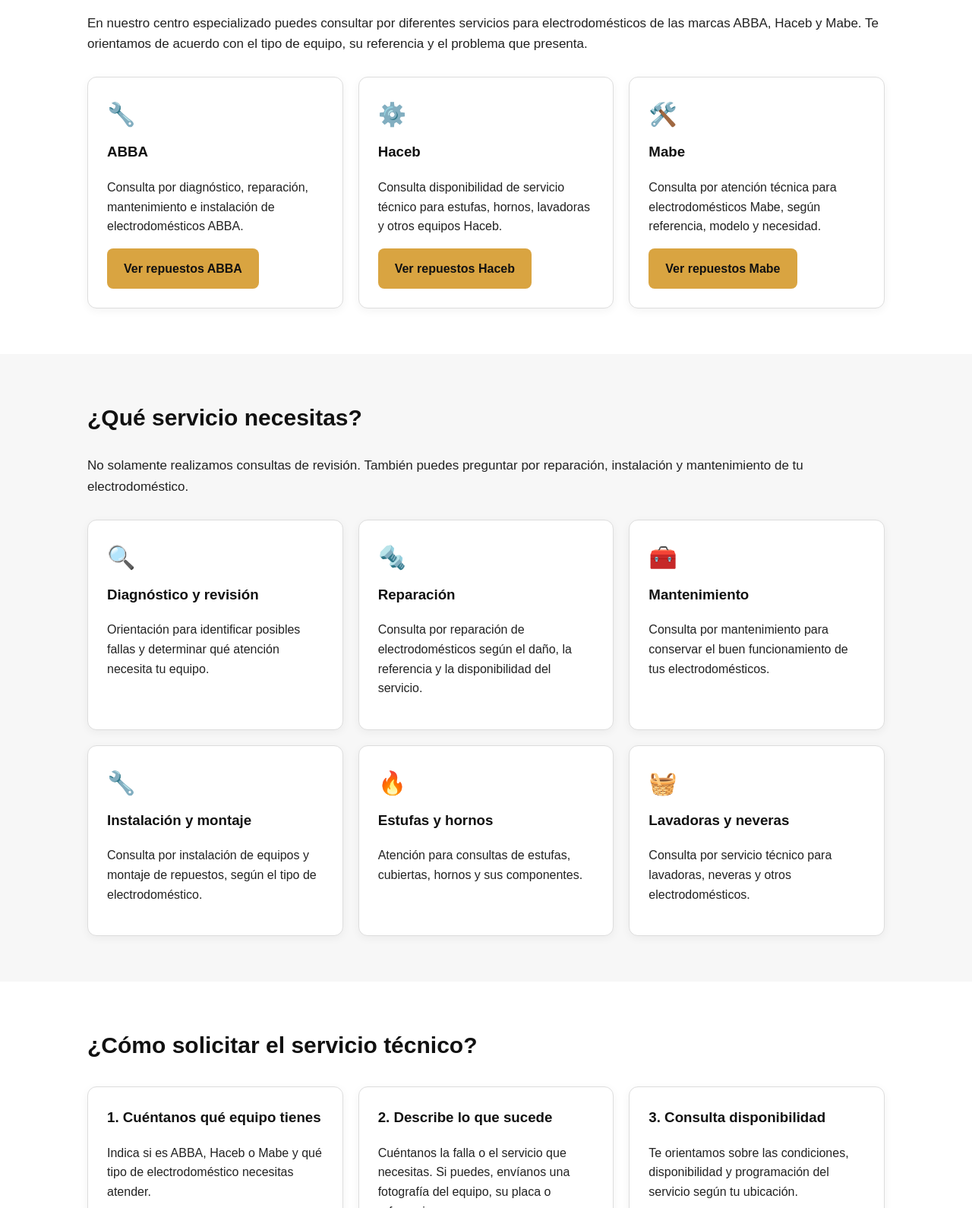
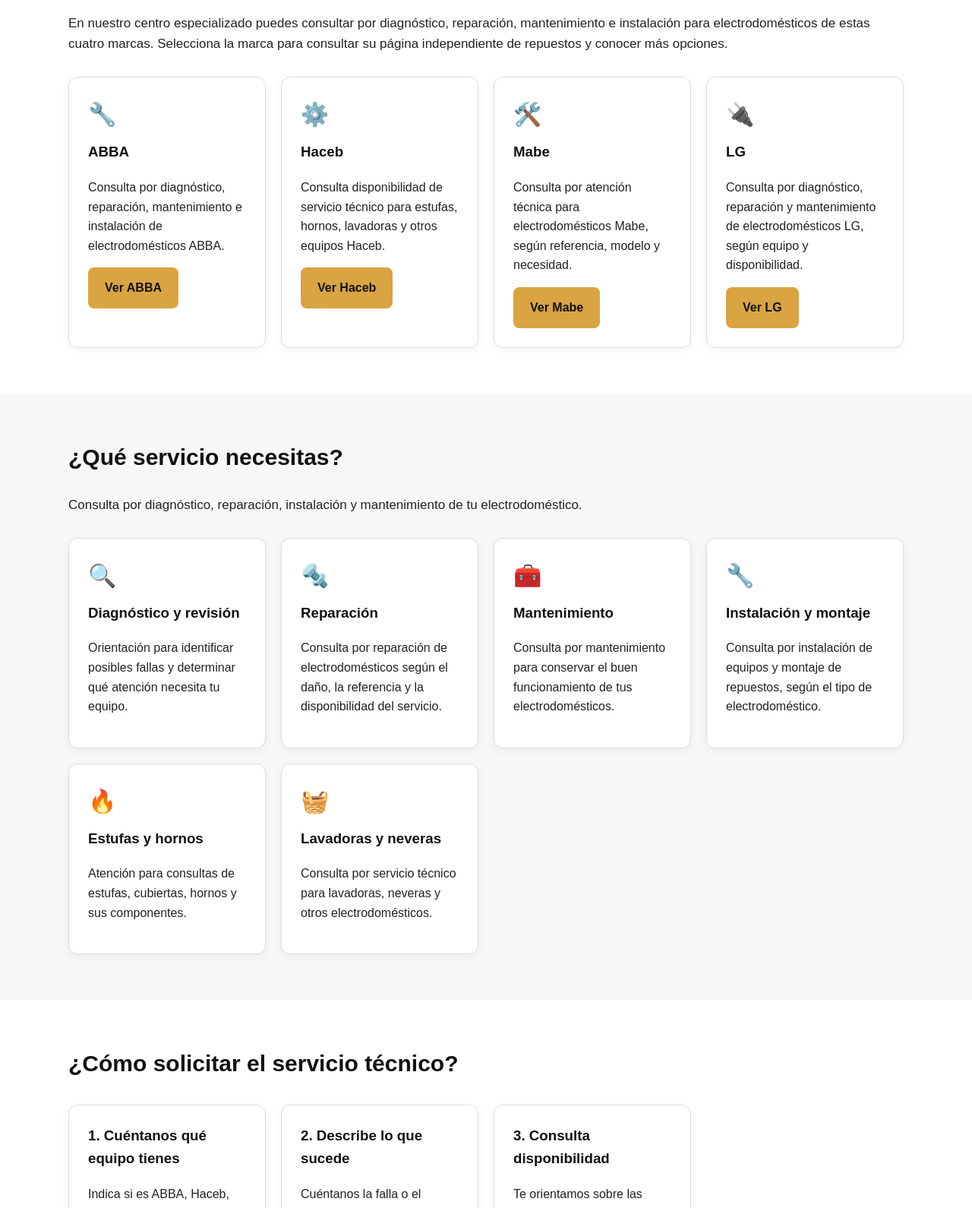
Before and after one commit to repuestosoriginalesabba-rgb/abba-repuestos, a plain HTML site: page servicio-tecnico-electrodomesticos-bogota.html in a window 1280 px wide. Shown: the part 739-2329 px from the top of the page at 76% size. Drawn offline with Linux system fonts and the light colour scheme.

Commit message:
Update service details to include LG appliances

```diff
--- a/servicio-tecnico-electrodomesticos-bogota.html
+++ b/servicio-tecnico-electrodomesticos-bogota.html
@@ -4,20 +4,20 @@
   <meta charset="UTF-8">
   <meta name="viewport" content="width=device-width, initial-scale=1.0">
 
-  <title>Servicio Técnico de Electrodomésticos en Bogotá | ABBA, Haceb y Mabe</title>
+  <title>Servicio Técnico de Electrodomésticos en Bogotá | ABBA, Haceb, Mabe y LG</title>
 
-  <meta name="description" content="Servicio técnico para electrodomésticos ABBA, Haceb y Mabe en Bogotá y municipios cercanos. Consulta reparación, diagnóstico, mantenimiento e instalación de estufas, hornos, lavadoras y neveras.">
-  <meta name="keywords" content="servicio técnico electrodomésticos Bogotá, servicio técnico ABBA Bogotá, servicio técnico Haceb Bogotá, servicio técnico Mabe Bogotá, reparación estufas, reparación hornos, reparación lavadoras, reparación neveras, mantenimiento electrodomésticos">
+  <meta name="description" content="Servicio técnico para electrodomésticos ABBA, Haceb, Mabe y LG en Bogotá y municipios cercanos. Consulta diagnóstico, reparación, mantenimiento e instalación.">
+  <meta name="keywords" content="servicio técnico electrodomésticos Bogotá, servicio técnico ABBA, servicio técnico Haceb, servicio técnico Mabe, servicio técnico LG, reparación estufas, reparación hornos, reparación lavadoras, reparación neveras">
 
   <meta name="robots" content="index, follow">
   <link rel="canonical" href="https://abbarepuestos.com/servicio-tecnico-electrodomesticos-bogota.html">
   <link rel="icon" type="image/png" href="https://abbarepuestos.com/logo-abba-repuestos.png">
 
   <meta property="og:type" content="website">
-  <meta property="og:title" content="Servicio Técnico de Electrodomésticos en Bogotá | ABBA, Haceb y Mabe">
-  <meta property="og:description" content="Consulta servicio técnico, reparación, instalación y mantenimiento para electrodomésticos ABBA, Haceb y Mabe.">
+  <meta property="og:title" content="Servicio Técnico de Electrodomésticos en Bogotá | ABBA, Haceb, Mabe y LG">
+  <meta property="og:description" content="Consulta servicio técnico, diagnóstico, reparación, instalación y mantenimiento para electrodomésticos ABBA, Haceb, Mabe y LG.">
   <meta property="og:url" content="https://abbarepuestos.com/servicio-tecnico-electrodomesticos-bogota.html">
-  <meta property="og:site_name" content="ABBA Repuestos">
+  <meta property="og:site_name" content="Centro Especializado de Repuestos y Servicio Técnico">
   <meta property="og:locale" content="es_CO">
   <meta property="og:image" content="https://abbarepuestos.com/logo-abba-repuestos.png">
 
@@ -151,7 +151,7 @@
     }
 
     .container {
-      max-width: 1050px;
+      max-width: 1100px;
       margin: auto;
     }
 
@@ -167,7 +167,7 @@
 
     .grid {
       display: grid;
-      grid-template-columns: repeat(3, 1fr);
+      grid-template-columns: repeat(4, 1fr);
       gap: 20px;
       margin-top: 30px;
     }
@@ -222,6 +222,12 @@
       font-size: 13px;
     }
 
+    @media (max-width: 950px) {
+      .grid {
+        grid-template-columns: repeat(2, 1fr);
+      }
+    }
+
     @media (max-width: 800px) {
       .links {
         display: none;
@@ -251,11 +257,11 @@
     "@type": "Service",
     "@id": "https://abbarepuestos.com/servicio-tecnico-electrodomesticos-bogota.html#service",
     "name": "Servicio Técnico de Electrodomésticos en Bogotá",
-    "description": "Servicio técnico, diagnóstico, reparación, mantenimiento e instalación para electrodomésticos ABBA, Haceb y Mabe.",
+    "description": "Servicio técnico, diagnóstico, reparación, mantenimiento e instalación para electrodomésticos ABBA, Haceb, Mabe y LG.",
     "url": "https://abbarepuestos.com/servicio-tecnico-electrodomesticos-bogota.html",
     "provider": {
       "@type": "Organization",
-      "name": "ABBA Repuestos",
+      "name": "Centro Especializado de Repuestos y Servicio Técnico",
       "url": "https://abbarepuestos.com/"
     },
     "areaServed": [
@@ -293,7 +299,7 @@
 
   <nav>
     <div class="navin">
-      <a href="https://abbarepuestos.com/" aria-label="Inicio ABBA Repuestos">
+      <a href="https://abbarepuestos.com/" aria-label="Inicio">
         <div class="logo">
           <img src="https://abbarepuestos.com/logo-abba-repuestos.png" alt="Centro Especializado de Repuestos y Servicio Técnico para Electrodomésticos">
         </div>
@@ -311,7 +317,7 @@
     <div class="hero-in">
 
       <div class="badge">
-        SERVICIO TÉCNICO · ABBA · HACEB · MABE
+        SERVICIO TÉCNICO · ABBA · HACEB · MABE · LG
       </div>
 
       <h1>
@@ -321,7 +327,7 @@
       <p class="lead">
         Atención y orientación para diagnóstico, reparación,
         mantenimiento e instalación de electrodomésticos ABBA,
-        Haceb y Mabe. Consulta disponibilidad según el equipo,
+        Haceb, Mabe y LG. Consulta disponibilidad según el equipo,
         la falla y tu ubicación.
       </p>
 
@@ -343,13 +349,14 @@
   <section class="section">
     <div class="container">
 
-      <h2>Servicio técnico para ABBA, Haceb y Mabe</h2>
+      <h2>Servicio técnico para ABBA, Haceb, Mabe y LG</h2>
 
       <p class="intro">
         En nuestro centro especializado puedes consultar por
-        diferentes servicios para electrodomésticos de las marcas
-        ABBA, Haceb y Mabe. Te orientamos de acuerdo con el tipo
-        de equipo, su referencia y el problema que presenta.
+        diagnóstico, reparación, mantenimiento e instalación
+        para electrodomésticos de estas cuatro marcas.
+        Selecciona la marca para consultar su página independiente
+        de repuestos y conocer más opciones.
       </p>
 
       <div class="grid">
@@ -362,7 +369,7 @@
             e instalación de electrodomésticos ABBA.
           </p>
           <a class="btn primary" href="https://abbarepuestos.com/repuestos-abba-bogota.html">
-            Ver repuestos ABBA
+            Ver ABBA
           </a>
         </div>
 
@@ -374,7 +381,7 @@
             estufas, hornos, lavadoras y otros equipos Haceb.
           </p>
           <a class="btn primary" href="https://abbarepuestos.com/repuestos-haceb-bogota.html">
-            Ver repuestos Haceb
+            Ver Haceb
           </a>
         </div>
 
@@ -386,7 +393,19 @@
             Mabe, según referencia, modelo y necesidad.
           </p>
           <a class="btn primary" href="https://abbarepuestos.com/repuestos-mabe-bogota.html">
-            Ver repuestos Mabe
+            Ver Mabe
+          </a>
+        </div>
+
+        <div class="card">
+          <div class="icon">🔌</div>
+          <h3>LG</h3>
+          <p>
+            Consulta por diagnóstico, reparación y mantenimiento
+            de electrodomésticos LG, según equipo y disponibilidad.
+          </p>
+          <a class="btn primary" href="https://abbarepuestos.com/repuestos-lg-bogota.html">
+            Ver LG
           </a>
         </div>
 
@@ -401,9 +420,8 @@
       <h2>¿Qué servicio necesitas?</h2>
 
       <p class="intro">
-        No solamente realizamos consultas de revisión. También
-        puedes preguntar por reparación, instalación y mantenimiento
-        de tu electrodoméstico.
+        Consulta por diagnóstico, reparación, instalación y
+        mantenimiento de tu electrodoméstico.
       </p>
 
       <div class="grid">
@@ -477,8 +495,8 @@
         <div class="card">
           <h3>1. Cuéntanos qué equipo tienes</h3>
           <p>
-            Indica si es ABBA, Haceb o Mabe y qué tipo de
-            electrodoméstico necesitas atender.
+            Indica si es ABBA, Haceb, Mabe o LG y qué tipo
+            de electrodoméstico necesitas atender.
           </p>
         </div>
 
@@ -556,7 +574,7 @@
 
     <p>
       ¿Necesitas reparar, instalar o realizar mantenimiento
-      a tu electrodoméstico ABBA, Haceb o Mabe?
+      a tu electrodoméstico ABBA, Haceb, Mabe o LG?
     </p>
 
     <p>
@@ -583,7 +601,7 @@
     </strong>
 
     <p>
-      Servicio técnico para ABBA · Haceb · Mabe
+      Servicio técnico para ABBA · Haceb · Mabe · LG
     </p>
 
     <p>
```
